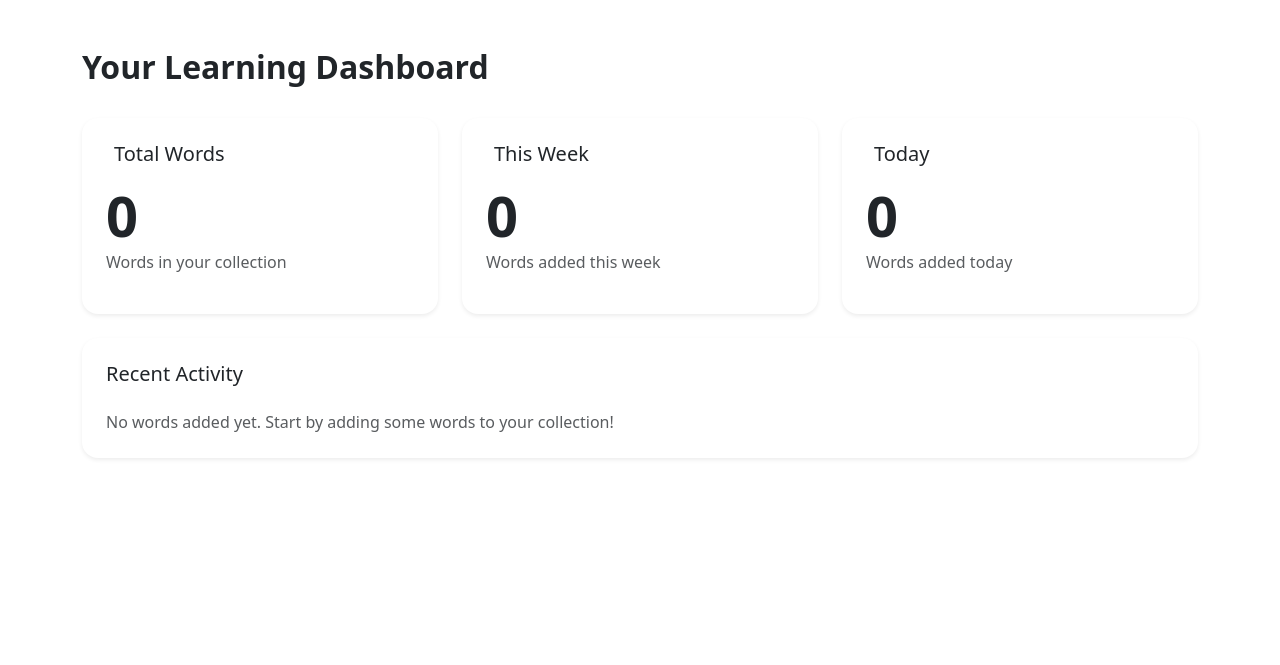
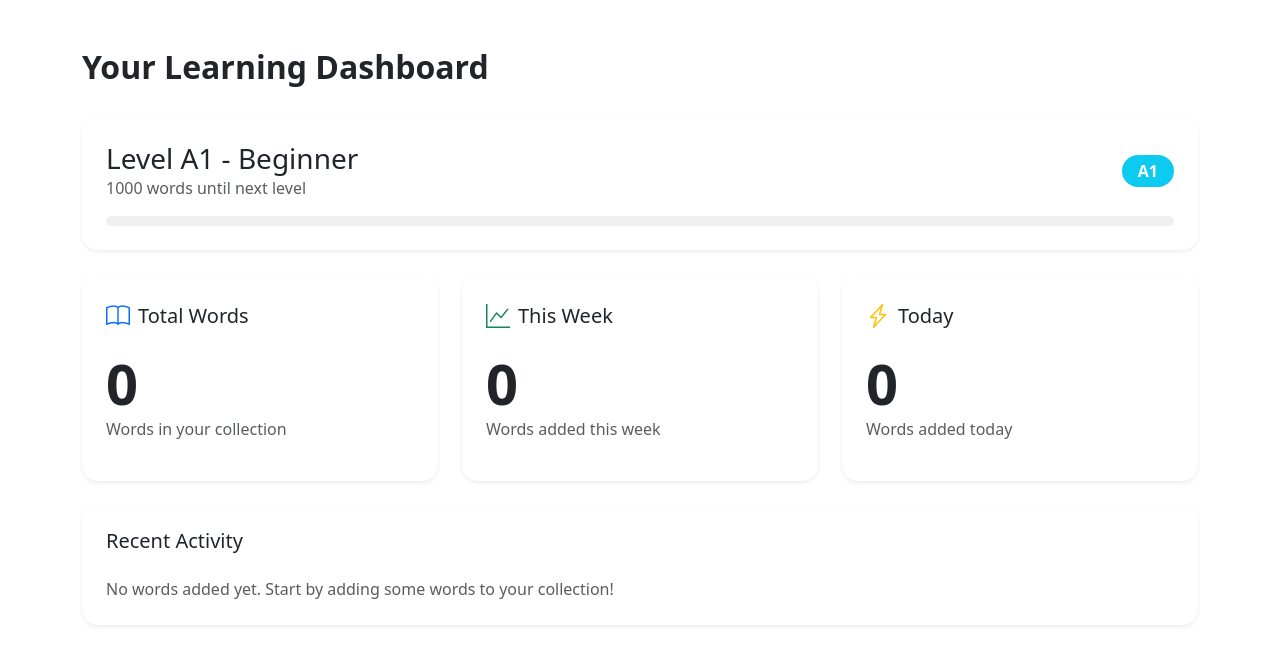
Before and after one commit to devcusn/lingo-app, a Django app: page /dashboard/ in a window 1280 px wide. Shown: the part 73-738 px from the top of the page. Run offline with Django 5.2, Linux system fonts and the light colour scheme; a user stored in the database is signed in; data comes from the database, SQL or seed files in the repository; both versions use the stored data as it was after the commit.

Commit message:
feat: english level add to dashboard

```diff
--- a/dictapp/templates/base.html
+++ b/dictapp/templates/base.html
@@ -8,6 +8,7 @@
       href="https://cdn.jsdelivr.net/npm/bootstrap@5.3.2/dist/css/bootstrap.min.css"
       rel="stylesheet"
     />
+    <link rel="stylesheet" href="https://cdn.jsdelivr.net/npm/bootstrap-icons@1.11.1/font/bootstrap-icons.css">
     <style>
       .navbar {
         border-bottom: 1px solid #e5e5e5;
--- a/dictapp/templates/dashboard.html
+++ b/dictapp/templates/dashboard.html
@@ -6,6 +6,38 @@
     <div class="row">
         <div class="col-12 mb-4">
             <h2 class="fw-bold">Your Learning Dashboard</h2>
+        </div>
+    </div>
+
+    <!-- Language Level Card -->
+    <div class="row mb-4">
+        <div class="col-12">
+            <div class="card border-0 shadow-sm rounded-4">
+                <div class="card-body p-4">
+                    <div class="d-flex justify-content-between align-items-center mb-3">
+                        <div>
+                            <h3 class="mb-0">Level {{ language_level.level }} - {{ language_level.description }}</h3>
+                            {% if language_level.level != 'C2' %}
+                                <p class="text-muted mb-0">{{ language_level.next_level }} words until next level</p>
+                            {% else %}
+                                <p class="text-muted mb-0">Maximum level achieved!</p>
+                            {% endif %}
+                        </div>
+                        <div class="badge {{ language_level.color }} px-3 py-2 rounded-pill">
+                            {{ language_level.level }}
+                        </div>
+                    </div>
+                    <div class="progress" style="height: 10px;">
+                        <div class="progress-bar {{ language_level.color }}"
+                             role="progressbar"
+                             style="width: {{ language_level.progress }}%"
+                             aria-valuenow="{{ language_level.progress }}"
+                             aria-valuemin="0"
+                             aria-valuemax="100">
+                        </div>
+                    </div>
+                </div>
+            </div>
         </div>
     </div>
 
@@ -107,5 +139,16 @@
     .table td {
         vertical-align: middle;
     }
+    .progress {
+        background-color: #f0f0f0;
+        border-radius: 10px;
+    }
+    .progress-bar {
+        border-radius: 10px;
+        transition: width 0.5s ease-in-out;
+    }
+    .badge {
+        font-size: 1rem;
+    }
 </style>
 {% endblock %}
--- a/dictapp/views.py
+++ b/dictapp/views.py
@@ -241,6 +241,59 @@ def dashboard(request):
         created_at__gte=today_start
     ).count()
 
+    # Determine language level based on word count
+    def get_language_level(word_count):
+        if word_count < 1000:
+            return {
+                'level': 'A1',
+                'description': 'Beginner',
+                'progress': (word_count / 1000) * 100,
+                'next_level': 1000 - word_count,
+                'color': 'bg-info'
+            }
+        elif word_count < 2000:
+            return {
+                'level': 'A2',
+                'description': 'Elementary',
+                'progress': ((word_count - 1000) / 1000) * 100,
+                'next_level': 2000 - word_count,
+                'color': 'bg-info'
+            }
+        elif word_count < 3500:
+            return {
+                'level': 'B1',
+                'description': 'Intermediate',
+                'progress': ((word_count - 2000) / 1500) * 100,
+                'next_level': 3500 - word_count,
+                'color': 'bg-success'
+            }
+        elif word_count < 5000:
+            return {
+                'level': 'B2',
+                'description': 'Upper-Intermediate',
+                'progress': ((word_count - 3500) / 1500) * 100,
+                'next_level': 5000 - word_count,
+                'color': 'bg-success'
+            }
+        elif word_count < 8000:
+            return {
+                'level': 'C1',
+                'description': 'Advanced',
+                'progress': ((word_count - 5000) / 3000) * 100,
+                'next_level': 8000 - word_count,
+                'color': 'bg-warning'
+            }
+        else:
+            return {
+                'level': 'C2',
+                'description': 'Proficiency',
+                'progress': 100,
+                'next_level': 0,
+                'color': 'bg-danger'
+            }
+
+    language_level = get_language_level(total_words)
+
     # Get recent words
     recent_words = Word.objects.filter(
         user=request.user
@@ -251,6 +304,7 @@ def dashboard(request):
         'words_this_week': words_this_week,
         'words_today': words_today,
         'recent_words': recent_words,
+        'language_level': language_level,
     }
 
     return render(request, 'dashboard.html', context)
```
Also changed, not shown: dictapp/templates/dashboard_recent.html (added, +37 -0 lines), dictapp/templates/dashboard_stats.html (added, +41 -0 lines), db.sqlite3.
